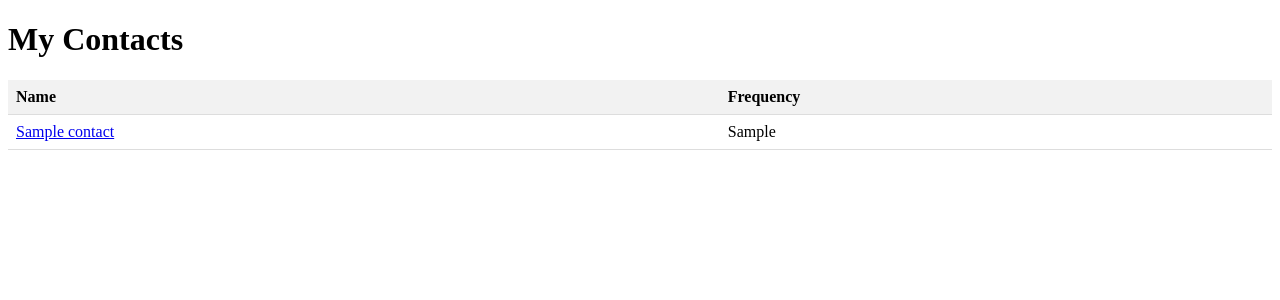
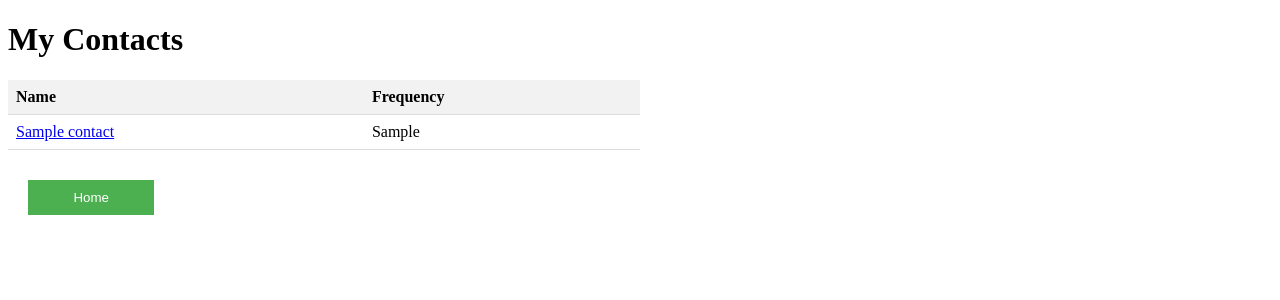
Before and after one commit to anupamck/willow, a Flask app: page /contacts in a window 1280 px wide. Shown: the top 300 px of the page. Run offline with Flask 3, Linux system fonts and the light colour scheme; tables that the repository leaves empty or names only in its code hold one stand-in row (values such as "Sample post"); data that the repository does not hold is empty.

Commit message:
add navigation buttons

```diff
--- a/app.py
+++ b/app.py
@@ -33,7 +33,7 @@ def get_contacts():
 
 # Create route to fetch interactions data
 @app.route('/interactions/<int:person_id>/<string:contact_name>')
-def interactions(person_id, contact_name):
+def get_interactions(person_id, contact_name):
     with mysql.connector.connect(**config) as cnx:
         with cnx.cursor() as cursor:
             cursor.execute('SELECT * FROM interactions WHERE person_id = %s', (person_id,))
@@ -47,7 +47,7 @@ def interactions(person_id, contact_name):
         return render_template('interactions.html', interactions=interaction_dicts, contact_name=contact_name)
 
 @app.route('/home')
-def home():
+def get_home():
     with mysql.connector.connect(**config) as cnx:
         with cnx.cursor() as cursor:
             cursor.execute('''SELECT c.id, c.name, c.frequency, max(i.date) as last_interaction
--- a/static/willow.css
+++ b/static/willow.css
@@ -1,6 +1,6 @@
 table {
     border-collapse: collapse;
-    width: 100%;
+    width: 50%;
   }
 
   th, td {
@@ -16,3 +16,13 @@ table {
   tr:hover {
     background-color: #f5f5f5;
   }
+
+  button {
+    background-color: #4CAF50;
+    color: white;
+    padding: 10px;
+    margin: 30px 20px;
+    border: none;
+    cursor: pointer;
+    width: 10%;
+  }
--- a/templates/contacts.html
+++ b/templates/contacts.html
@@ -18,11 +18,12 @@
       <tbody>
         {% for contact in contacts %}
         <tr>
-          <td><a href="{{ url_for('interactions', person_id=contact.id, contact_name=contact.name) }}">{{ contact.name }}</a></td>
+          <td><a href="{{ url_for('get_interactions', person_id=contact.id, contact_name=contact.name) }}">{{ contact.name }}</a></td>
           <td>{{ contact.frequency }}</td>
         </tr>
         {% endfor %}
       </tbody>
     </table>
+    <a href="{{ url_for('get_home') }}"><button>Home</button></a>
   </body>
 </html>
--- a/templates/home.html
+++ b/templates/home.html
@@ -19,12 +19,13 @@
       <tbody>
         {% for contact in contacts %}
         <tr>
-          <td><a href="{{ url_for('interactions', person_id=contact.id, contact_name=contact.name) }}">{{ contact.name }}</a></td>
+          <td><a href="{{ url_for('get_interactions', person_id=contact.id, contact_name=contact.name) }}">{{ contact.name }}</a></td>
           <td>{{ contact.frequency }}</td>
           <td>{{ contact.last_interaction }}</td>
         </tr>
         {% endfor %}
       </tbody>
     </table>
+    <a href="{{ url_for('get_contacts') }}"><button>Contacts</button></a>
   </body>
 </html>
--- a/templates/interactions.html
+++ b/templates/interactions.html
@@ -24,5 +24,7 @@
             {% endfor %}
         </tbody>
     </table>
+    <a href="{{ url_for('get_home') }}"><button>Home</button></a>
+    <a href="{{ url_for('get_contacts') }}"><button>Contacts</button></a>
 </body>
 </html>
```
